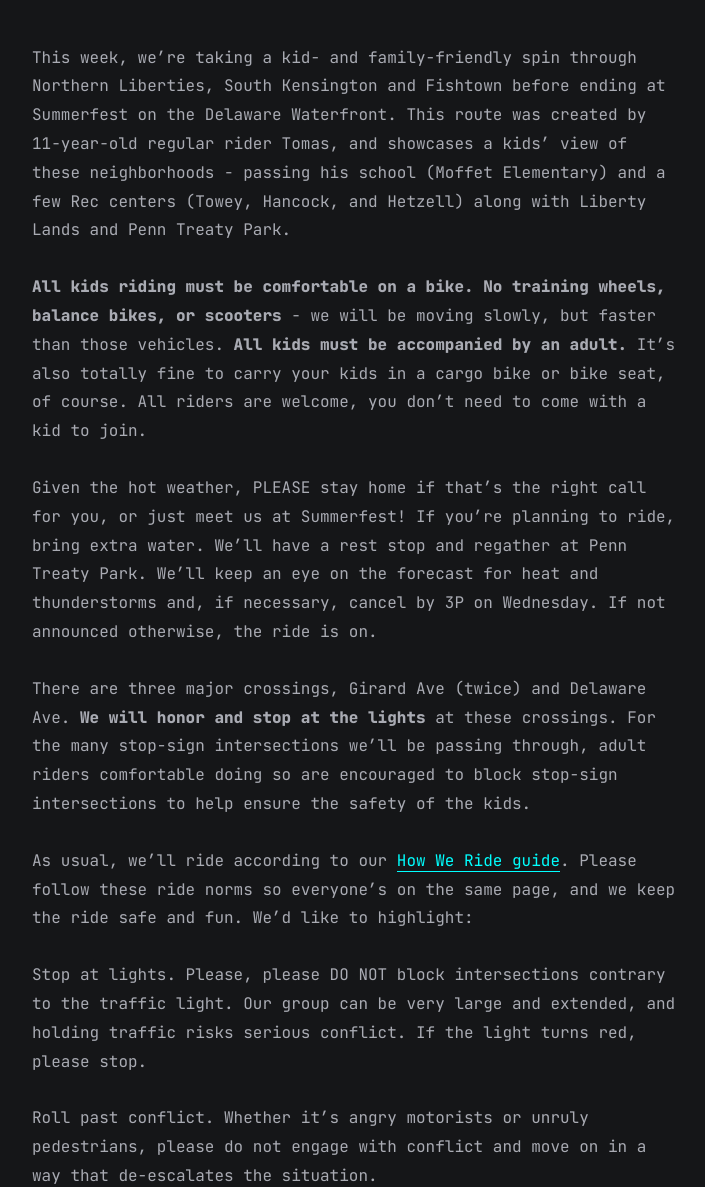
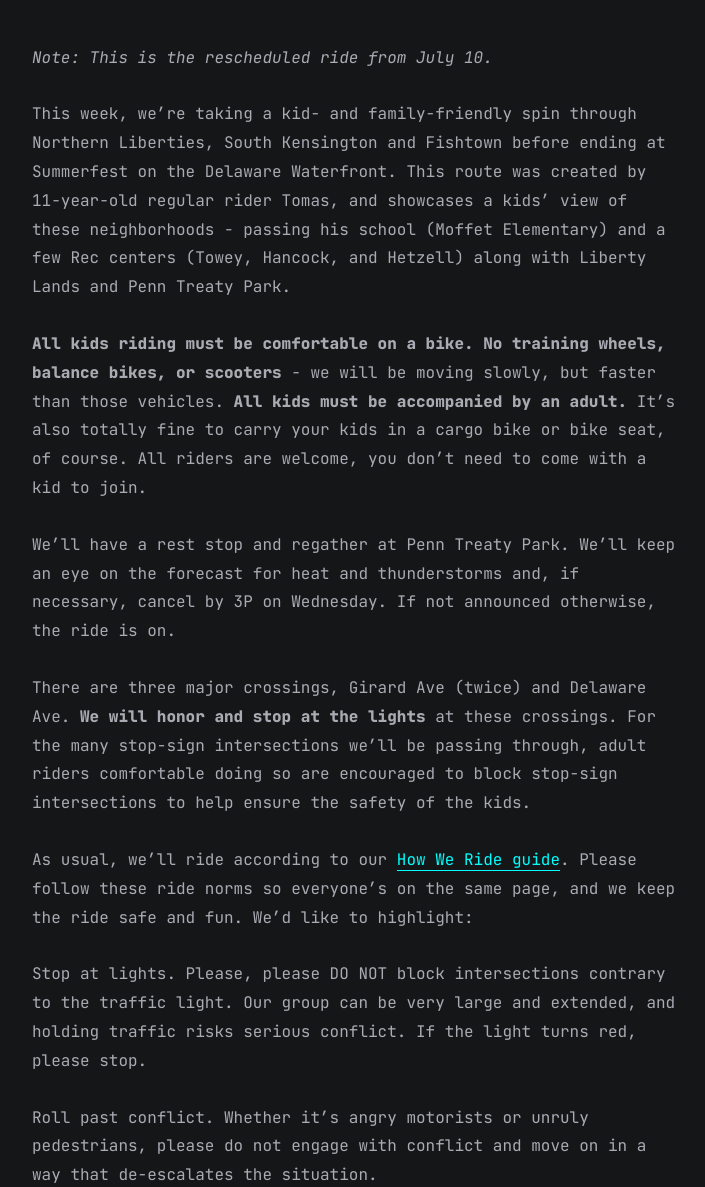
Before and after one commit to wednightrides/wednightrides.github.io, a Jekyll site: the page built from all_collections/_posts/2024-08-07-ride.md, in a window 1280 px wide and 1400 px high, scrolled down 822 px. Shown: the part 213-1400 px from the top of the window, without its empty margins (283-988 px from the left). Built offline with Jekyll 4.4.1, drawn with Linux system fonts in a browser that asks for light colours; nearby versions of some CDN libraries.

Commit message:
08-07 ride

```diff
--- a/all_collections/_posts/2024-08-07-ride.md
+++ b/all_collections/_posts/2024-08-07-ride.md
@@ -18,11 +18,13 @@ komoot_link: https://www.komoot.com/tour/1694001104
 route_image: 2024-08-07_route.png
 ---
 
+*Note: This is the rescheduled ride from July 10.*
+
 This week, we're taking a kid- and family-friendly spin through Northern Liberties, South Kensington and Fishtown before ending at Summerfest on the Delaware Waterfront. This route was created by 11-year-old regular rider Tomas, and showcases a kids' view of these neighborhoods - passing his school (Moffet Elementary) and a few Rec centers (Towey, Hancock, and Hetzell) along with Liberty Lands and Penn Treaty Park.
 
 **All kids riding must be comfortable on a bike. No training wheels, balance bikes, or scooters** - we will be moving slowly, but faster than those vehicles. **All kids must be accompanied by an adult.** It's also totally fine to carry your kids in a cargo bike or bike seat, of course. All riders are welcome, you don't need to come with a kid to join.
 
-Given the hot weather, PLEASE stay home if that’s the right call for you, or just meet us at Summerfest! If you're planning to ride, bring extra water. We’ll have a rest stop and regather at Penn Treaty Park. We'll keep an eye on the forecast for heat and thunderstorms and, if necessary, cancel by 3P on Wednesday. If not announced otherwise, the ride is on.
+We’ll have a rest stop and regather at Penn Treaty Park. We'll keep an eye on the forecast for heat and thunderstorms and, if necessary, cancel by 3P on Wednesday. If not announced otherwise, the ride is on.
 
 There are three major crossings, Girard Ave (twice) and Delaware Ave. **We will honor and stop at the lights** at these crossings. For the many stop-sign intersections we'll be passing through, adult riders comfortable doing so are encouraged to block stop-sign intersections to help ensure the safety of the kids.
 
```
Also changed, not shown: other parts of all_collections/_posts/2024-08-07-ride.md (+1 -1 lines).
